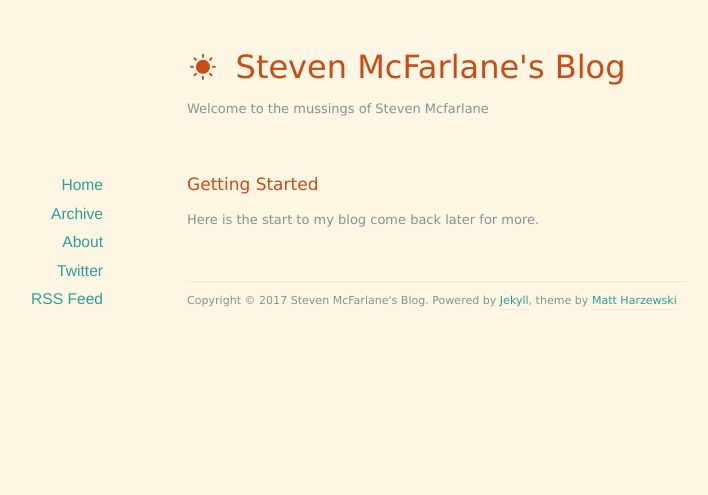
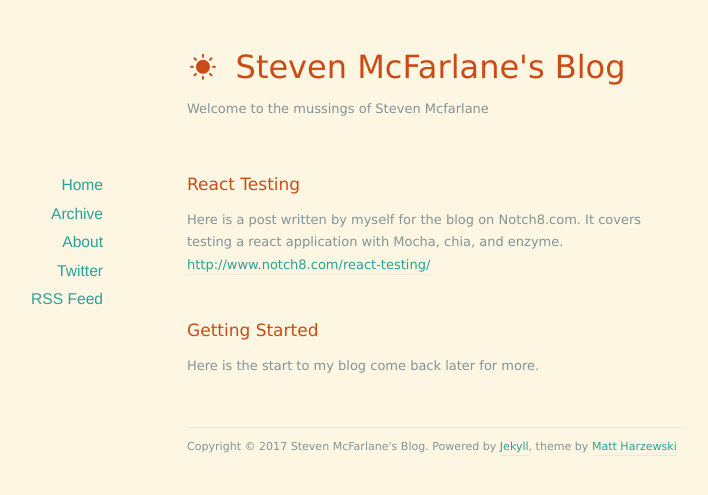
Before and after one commit to smcfarlane/smcfarlane.github.io, a Jekyll site: the page built from index.html, in a window 1280 px wide. Shown: the top 495 px of the page, without its empty margins (203-911 px from the left). Built offline with Jekyll 4.4.1, drawn with Linux system fonts in a browser that asks for light colours; nearby versions of some CDN libraries; the list of posts is cut into pages by our own code.

Commit message:
add link to notch8 post

```diff
--- a/_posts/2017-02-28-welcome-to-jekyll.markdown
+++ b/_posts/2016-07-05-welcome-to-stevens-blog.markdown
@@ -1,7 +1,7 @@
 ---
 layout: post
 title:  "Getting Started"
-date:   2017-02-28 21:14:05 -0800
-categories: jekyll update
+date:   2016-07-05 21:14:05 -0800
+categories: steven update
 ---
 Here is the start to my blog come back later for more.
--- /dev/null
+++ b/_posts/2016-10-03-React-testing.md
@@ -0,0 +1,8 @@
+---
+layout: post
+title: React Testing
+date: 2016-10-03
+categories: React Testing
+---
+
+Here is a post written by myself for the blog on Notch8.com. It covers testing a react application with Mocha, chia, and enzyme. <http://www.notch8.com/react-testing/>
```
